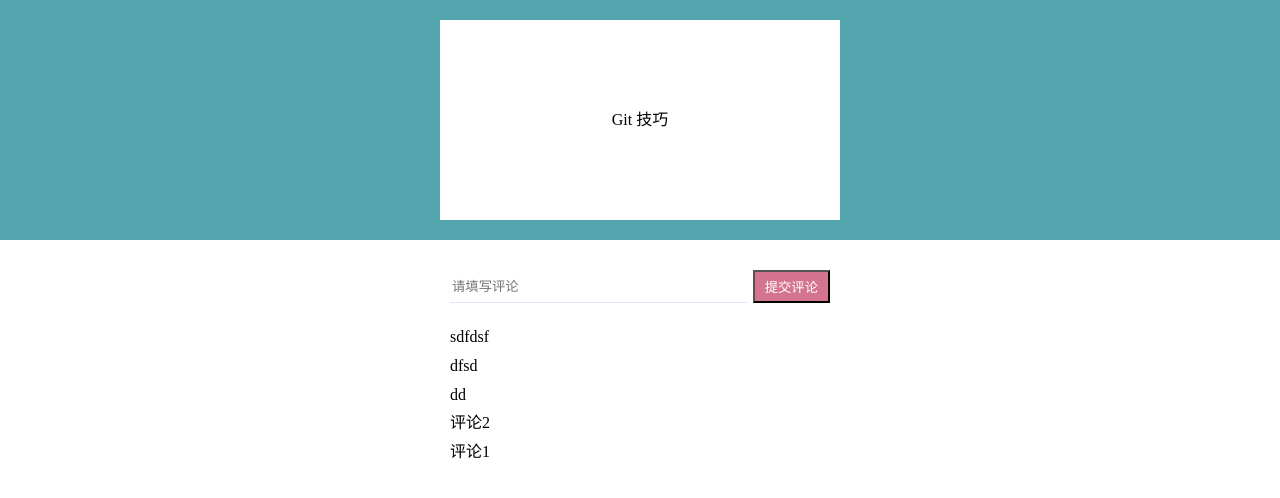
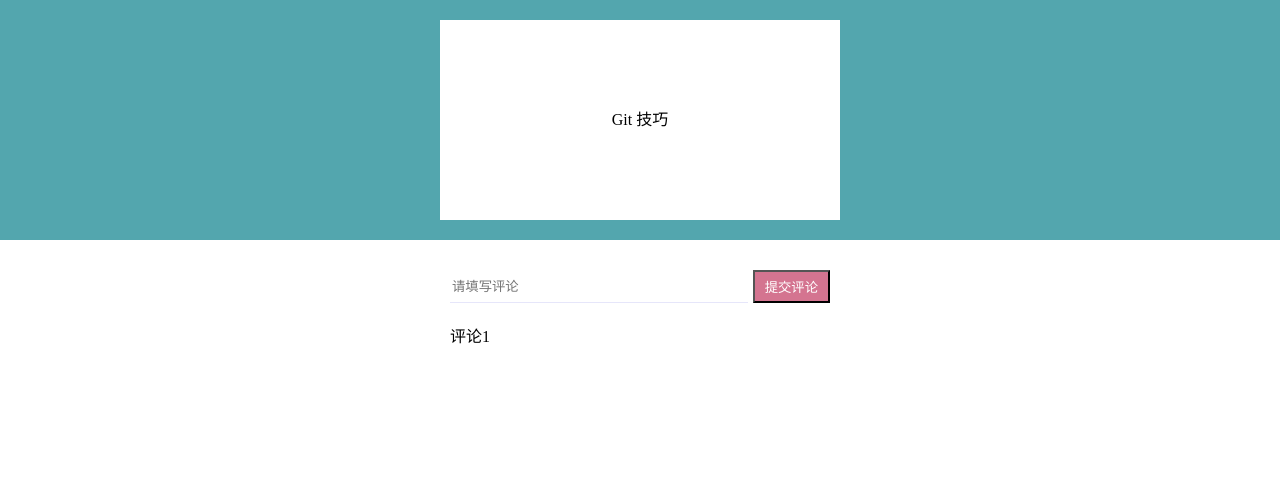
Before and after one commit to haoqicat/vuex-hello-v3, a Vue app: page /post/1 in a window 1280 px wide. Shown: the top 498 px of the page. Built offline with nearby package versions, Linux system fonts and the light colour scheme; data requests are answered from the project's data file.

Commit message:
relation

```diff
--- a/api/db.json
+++ b/api/db.json
@@ -2,23 +2,13 @@
   "comments": [
     {
       "id": "1",
-      "body": "评论1"
+      "body": "评论1",
+      "postId": "1"
     },
     {
       "id": "2",
-      "body": "评论2"
-    },
-    {
-      "id": "3",
-      "body": "dd"
-    },
-    {
-      "id": "4",
-      "body": "dfsd"
-    },
-    {
-      "id": "5",
-      "body": "sdfdsf"
+      "body": "评论2",
+      "postId": "2"
     }
   ],
   "posts": [
--- a/src/components/CommentBox.vue
+++ b/src/components/CommentBox.vue
@@ -17,9 +17,11 @@ export default {
   data: () => ({
     msg: ''
   }),
+  props: ['postId'],
   computed: {
     comments() {
-      return this.$store.state.comment.all
+      const allComments = this.$store.state.comment.all
+      return allComments.filter(t => t.id === this.postId)
     },
     reversedComments() {
       return this.comments.slice().reverse()
--- a/src/components/Post.vue
+++ b/src/components/Post.vue
@@ -4,7 +4,7 @@
       <PostBody :postId="postId" />
     </div>
     <div class="bottom">
-      <CommentBox />
+      <CommentBox :postId="postId"/>
     </div>
   </div>
 </template>
```
